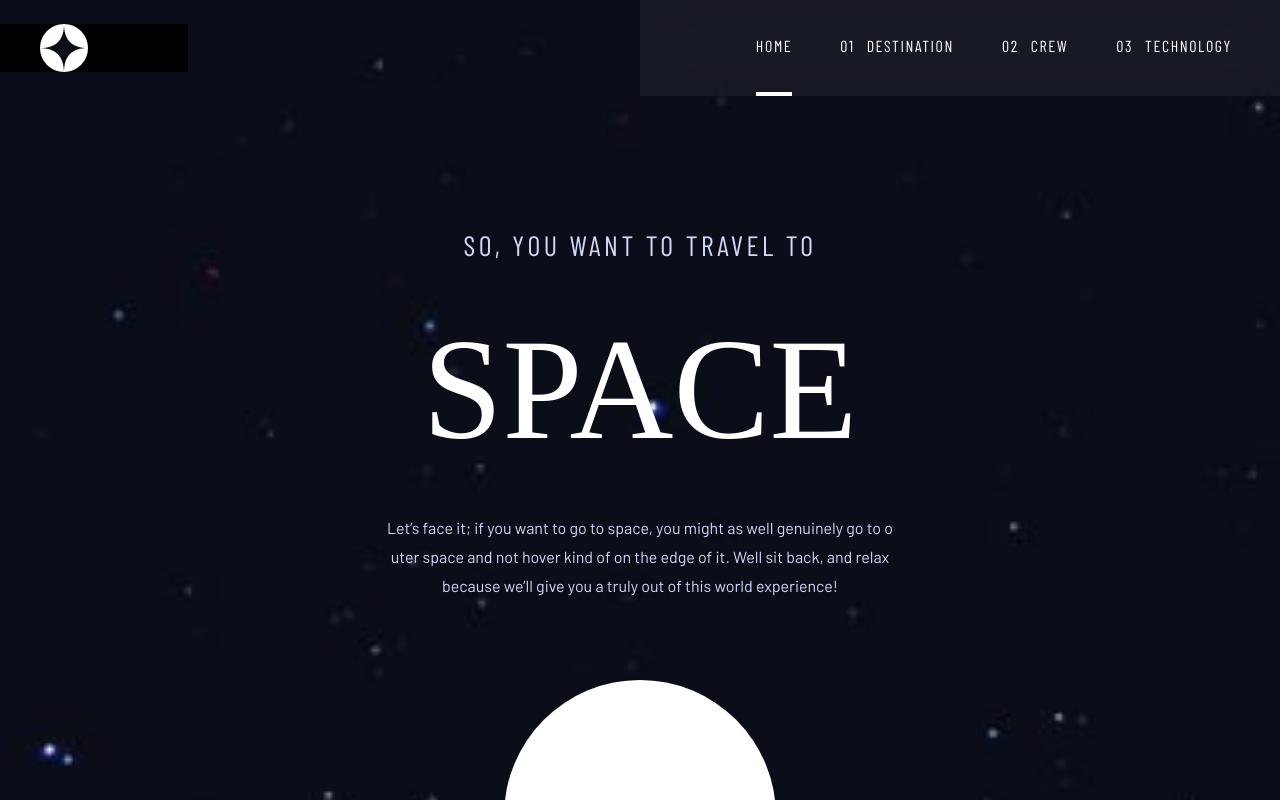
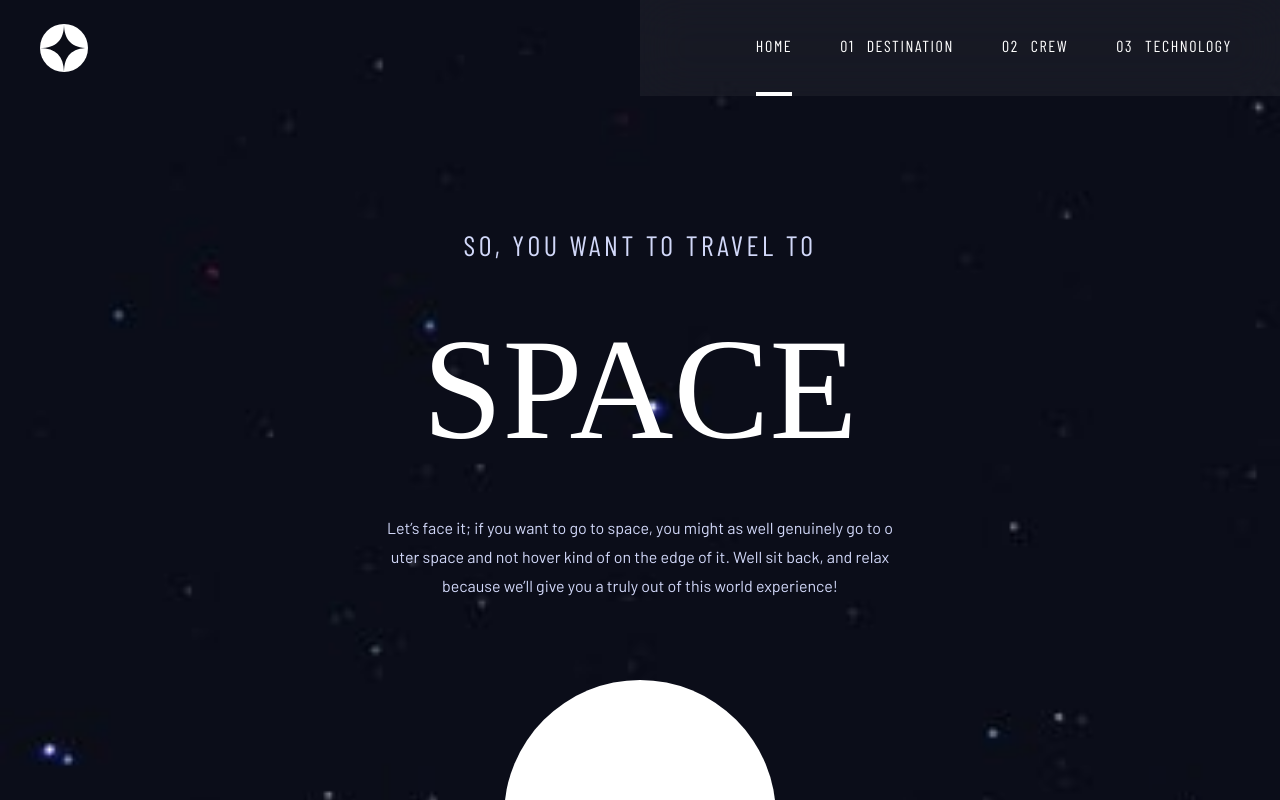
Before and after one commit to code-looney/space-app, a React (Vite) app: page / in a window 1280 px wide. Built offline with nearby package versions, Linux system fonts and the light colour scheme; a web font is replaced by a local one.

Commit message:
def destination

```diff
--- a/src/App.jsx
+++ b/src/App.jsx
@@ -9,6 +9,7 @@ function App() {
     <BrowserRouter>
       <Routes>
         <Route path={`/`} element={<Home />} />
+        {/* <Route path={`/destination`} element={<Destination />} />  */}
       </Routes>
     </BrowserRouter>
   )
--- /dev/null
+++ b/src/Destination.jsx
@@ -0,0 +1,9 @@
+import React from "react"
+
+const Destination = () => {
+    return (
+        <div></div>
+    )
+}
+
+export default Destination
--- a/src/components/Header.jsx
+++ b/src/components/Header.jsx
@@ -28,8 +28,9 @@ const Header = () => {
 
   return (
     <div className='w-full h-[88px] lg:h-[96px] flex justify-between lg:justify-end items-center font-barlowCondensed tracking-widest relative'>
-        <div className='h-[px] w-[187.5px] bg-black lg:absolute lg:left-0 z-40 lg:h-[48px] lg:min-w-[160px] pl-[1.5em] lg:pl-[2.5em] lg:justify-start flex'>
+        <div className='xl:w-[560p] gap-[64px] items-center lg:absolute lg:left-0 z-40 lg:h-[48px] lg:min-w-[160px] pl-[1.5em] lg:pl-[2.5em] lg:justify-start flex'>
             <Link><img className='h-[40px] w-[40px] lg:w-[48px] lg:h-[48px] cursor-pointer' src="/assets/shared/logo.svg" alt="" /></Link>
+            <hr className='xl:w-[560px] hidden xl:block bg-black  ' />
         </div>
         <div className=' h-[40px] w-[187.5px] lg:h-[96px] flex justify-end items-center lg:absolute right-0 top-0 lg:pr-0 pr-[1.5em] '>
             <Link><img className='h-[21px] w-[24px] lg:hidden' src="/assets/shared/icon-hamburger.svg" alt="" /></Link>
--- a/src/components/Home.jsx
+++ b/src/components/Home.jsx
@@ -15,7 +15,7 @@ const Home = () => {
                 {/* check for correct tracking dimension (h1) */}
               <h1 className='text-[1rem] lg:text-[1.75rem] flex flex-col justify-center items-center text-lightBlue font-barlowCondensed uppercase break-all tracking-[0.125em] '>So, you want to travel to</h1>
               <h1 className='text-[5rem] lg:text-[9rem] text-white uppercase font-bellefair'>space</h1>
-              {/* make sure the break-all is not making the para undreadable */}
+              {/* make sure the break-all is not making the para undreada ble */}
               <p className='text-lightBlue font-barlow leading-[180%] text-[0.9375em] lg:text-[1rem] lg:w-[510px]'>Let’s face it; if you want to go to space, you might as well genuinely go to
                 outer space and not hover kind of on the edge of it. Well sit back, and relax
                 because we’ll give you a truly out of this world experience!</p>
```
